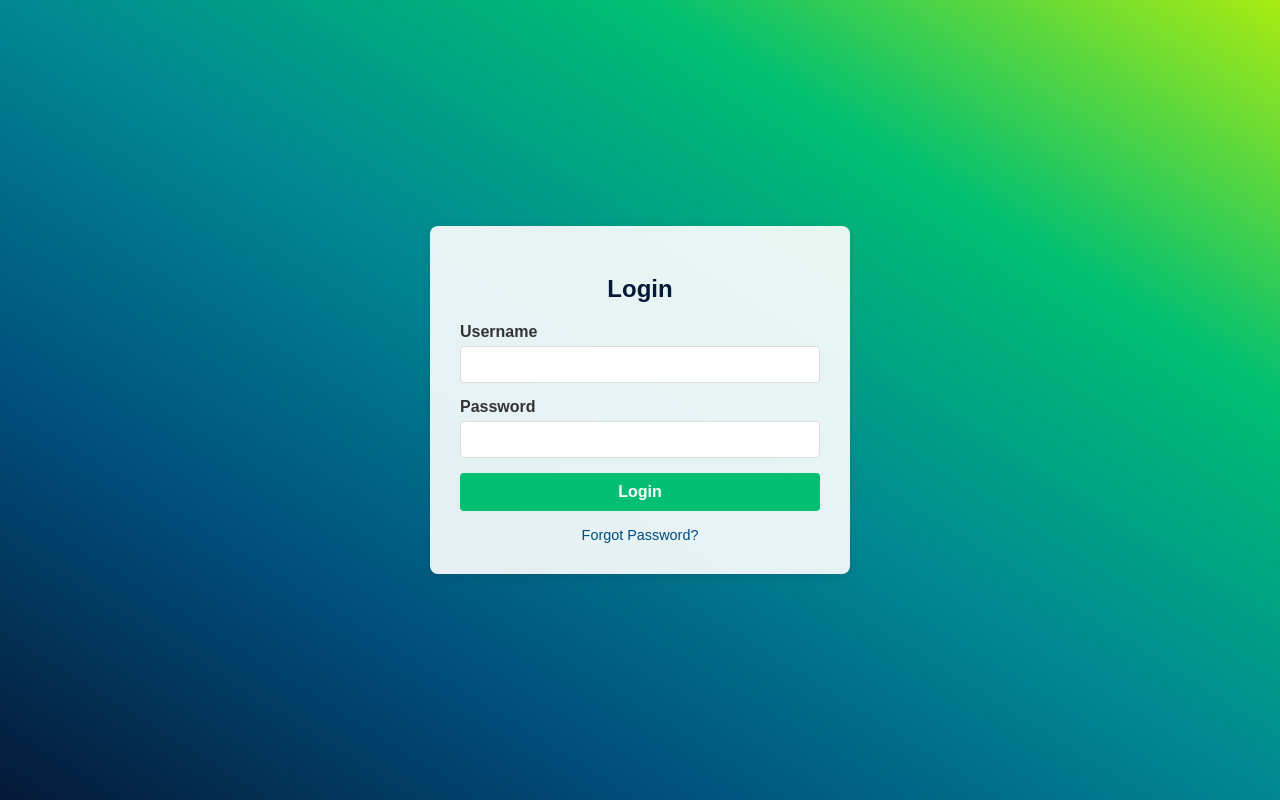
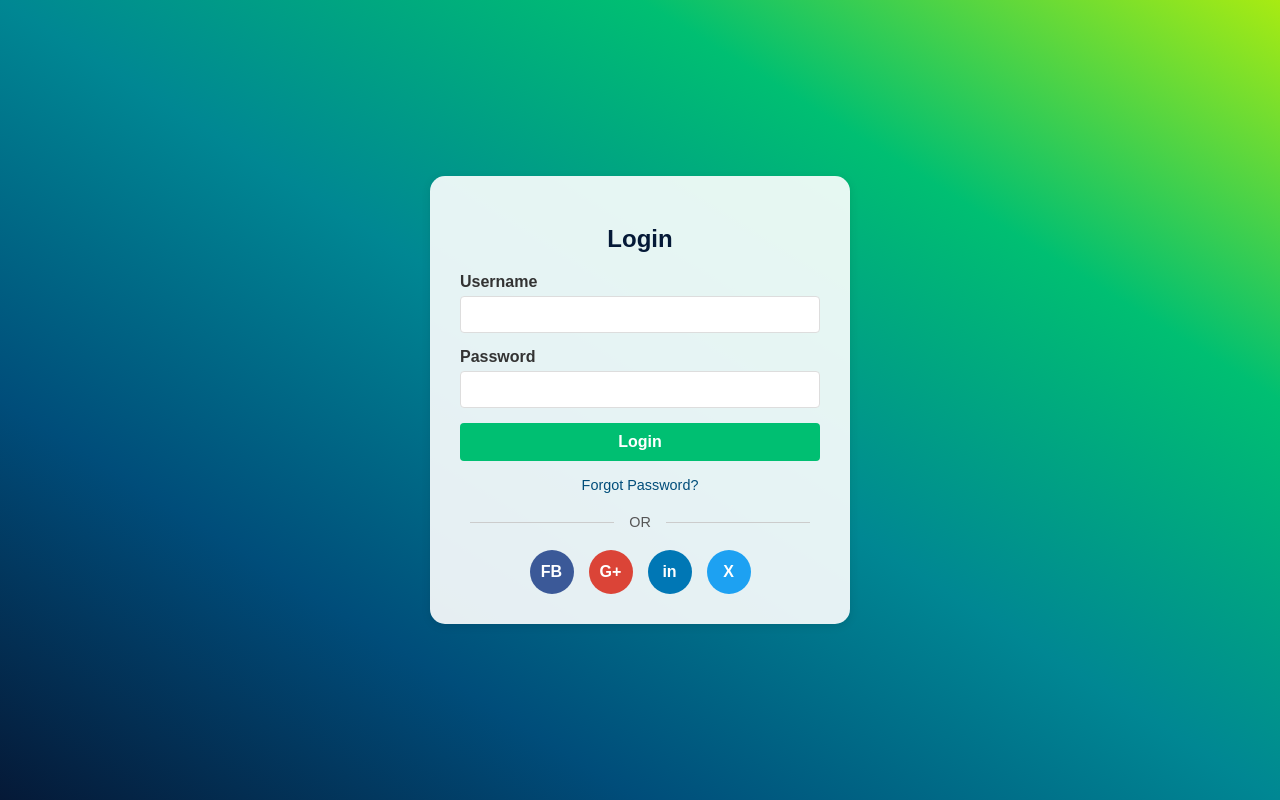
Before and after one commit to FahimMamun/MyFirstProject, a PHP site: page / in a window 1280 px wide. Run offline with PHP 8.4, Linux system fonts and the light colour scheme.

Commit message:
refactor: Arrange social login buttons horizontally
This commit updates the layout of the social media login buttons
on the login page.

The `.social-login-buttons` container now uses `flex-direction: row`
with `justify-content: center` to display the buttons side-by-side
and centered, rather than stacked vertically. The gap between
buttons has also been slightly adjusted for the new layout.

```diff
--- a/index.html
+++ b/index.html
@@ -22,6 +22,17 @@
             <div class="forgot-password">
                 <a href="#">Forgot Password?</a>
             </div>
+
+            <div class="social-login-divider">
+                <span>OR</span>
+            </div>
+
+            <div class="social-login-buttons">
+                <button type="button" class="social-btn facebook">FB</button>
+                <button type="button" class="social-btn google">G+</button> <!-- G+ or just G -->
+                <button type="button" class="social-btn linkedin">in</button>
+                <button type="button" class="social-btn twitter">X</button>
+            </div>
         </form>
     </div>
     <script src="script.js"></script>
--- a/style.css
+++ b/style.css
@@ -11,7 +11,7 @@ body {
 .container {
     background-color: rgba(255, 255, 255, 0.9); /* Slightly transparent white for better blend with gradient */
     padding: 30px;
-    border-radius: 8px;
+    border-radius: 15px; /* Current border-radius */
     box-shadow: 0 2px 10px rgba(0, 0, 0, 0.1);
     width: 360px;
 }
@@ -85,3 +85,63 @@ button[type="submit"]:hover {
 .forgot-password a:hover {
     text-decoration: underline;
 }
+
+.social-login-divider {
+    display: flex; /* Use flexbox for alignment */
+    align-items: center; /* Vertically center items */
+    text-align: center;
+    margin: 20px 0;
+    color: #555;
+}
+
+.social-login-divider::before,
+.social-login-divider::after {
+    content: '';
+    flex-grow: 1; /* Allow lines to take up available space */
+    height: 1px;
+    background-color: #ccc;
+    margin: 0 10px; /* Add some space between lines and text */
+}
+
+.social-login-divider span {
+    /* No specific styling needed for the span with this flex approach,
+       but you can add padding if you want more space around the text.
+       The background of the span is not needed to hide the line anymore. */
+    padding: 0 5px; /* Optional: if you want more visual separation */
+    color: #555; /* Ensure text color is set */
+    font-size: 0.9em;
+}
+
+.social-login-buttons {
+    display: flex;
+    flex-direction: row; /* Changed to row for horizontal layout */
+    justify-content: center; /* Center the buttons horizontally */
+    gap: 15px; /* Increased gap slightly for better visual separation */
+    margin-top: 20px; /* Adjusted margin slightly */
+}
+
+.social-btn {
+    width: 44px; /* Fixed width */
+    height: 44px; /* Fixed height */
+    border: none;
+    border-radius: 50%; /* Makes it circular */
+    color: white;
+    font-size: 16px; /* Adjusted font size */
+    font-weight: bold;
+    cursor: pointer;
+    transition: opacity 0.3s ease;
+    display: flex;
+    align-items: center;
+    justify-content: center;
+    padding: 0; /* Remove padding as width/height are fixed */
+    line-height: 44px; /* Vertically center text if display:flex is not enough */
+}
+
+.social-btn:hover {
+    opacity: 0.9;
+}
+
+.social-btn.facebook { background-color: #3b5998; }
+.social-btn.google { background-color: #db4437; }
+.social-btn.linkedin { background-color: #0077b5; }
+.social-btn.twitter { background-color: #1da1f2; } /* Or black for X: #000000 */
```
